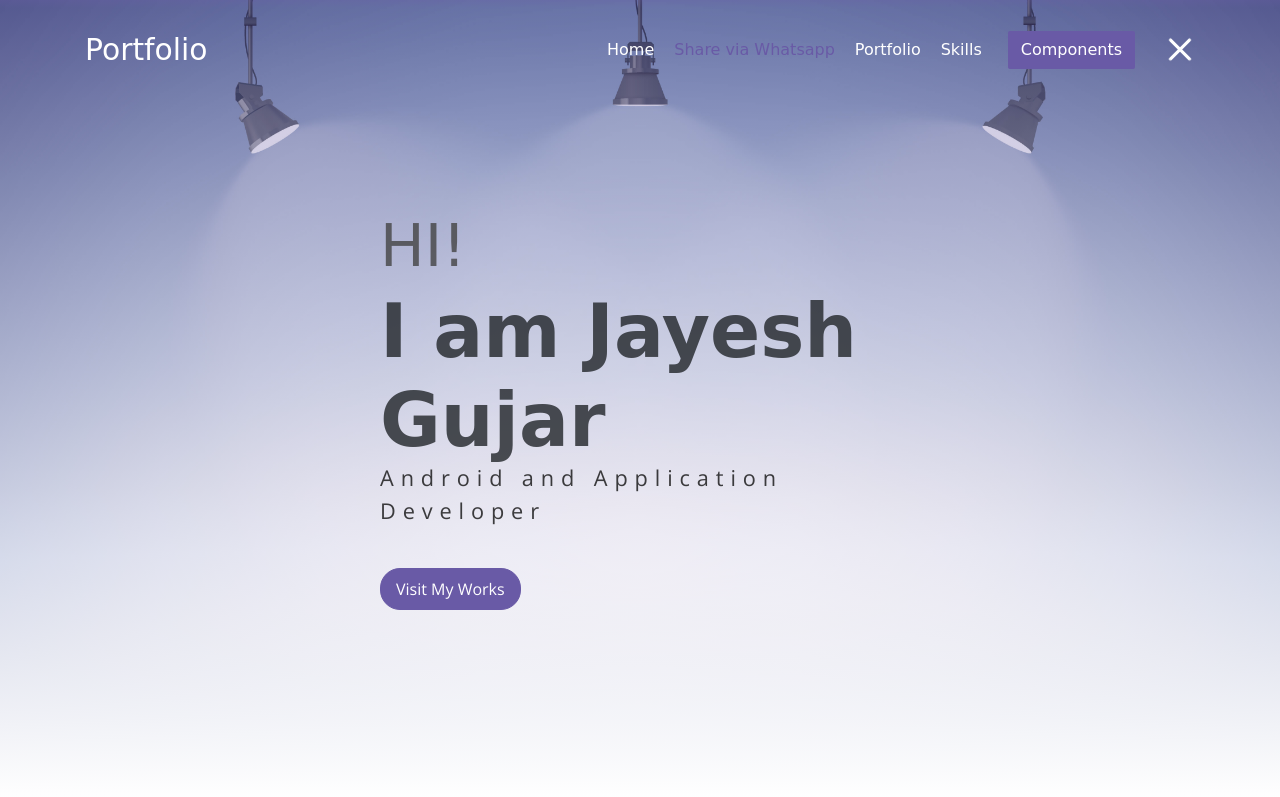
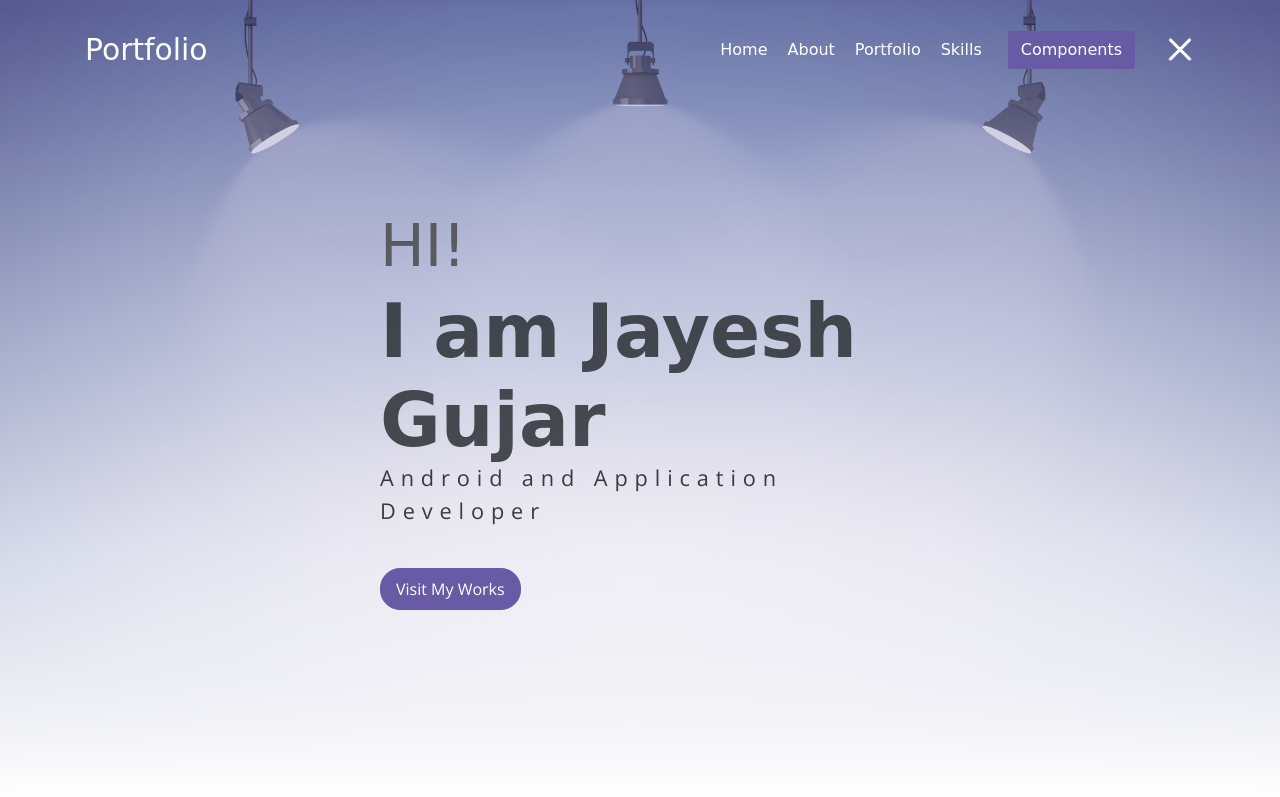
Before and after one commit to gujarjayesh/Portfolio, a plain HTML site: page index.html in a window 1280 px wide. Both pictures are taken after a click on the link 1180 px from the left and 50 px from the top of the page. Shown: the top 797 px of the page. Drawn offline with nearby package versions, Linux system fonts and the light colour scheme; a web font is replaced by a local one.

Commit message:
Update index.html

```diff
--- a/index.html
+++ b/index.html
@@ -22,7 +22,7 @@
                     <a class="link" href="#home">Home</a>
                 </li>
                 <li class="item">
-                    <a href="whatsapp://send?text=The text to share!" data-action="share/whatsapp/share">Share via Whatsapp</a>
+                    <a class="link" href="#about">About</a>
                 </li>
                 <li class="item">
                     <a class="link" href="#portfolio">Portfolio</a>
```
